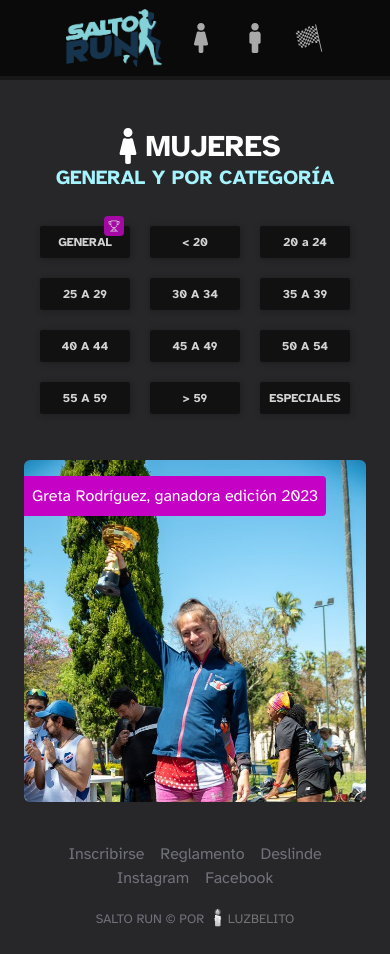
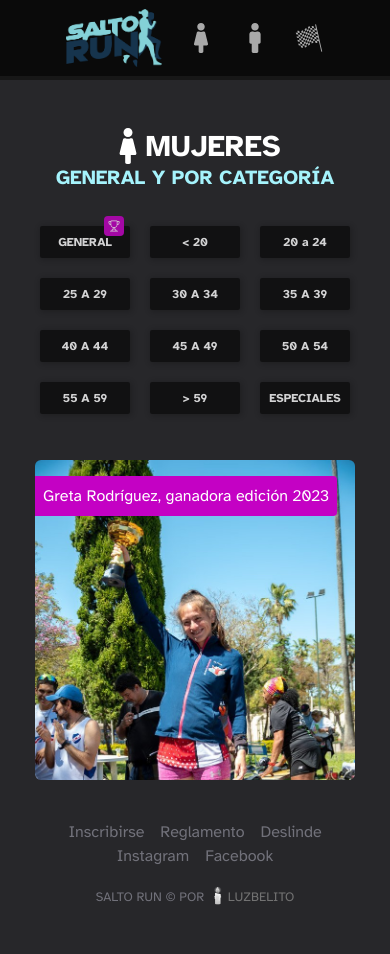
Before and after one commit to riberojuanca/saltorun, a Next.js app: page /tables/mujeres in a window 390 px wide. After the commit the page ends 932 px from the top, so only its background shows below. Built offline with nearby package versions, Linux system fonts and the light colour scheme.

Commit message:
Champions mobile image size was corrected

```diff
--- a/src/app/tables/hombres/page.jsx
+++ b/src/app/tables/hombres/page.jsx
@@ -4,7 +4,7 @@ import Image from "next/image";
 function page() {
   return (
     <main className=" w-full ms-auto me-auto p-6">
-      <div className=" max-w-xl relative ms-auto me-auto">
+      <div className=" max-w-80 md:max-w-xl relative ms-auto me-auto">
         <Image
           className=" rounded-md ms-auto me-auto"
           src={"/bryan.jpg"}
--- a/src/app/tables/mujeres/page.jsx
+++ b/src/app/tables/mujeres/page.jsx
@@ -4,7 +4,7 @@ import Image from "next/image";
 function page() {
   return (
     <main className=" w-full ms-auto me-auto p-6">
-      <div className=" max-w-xl relative ms-auto me-auto">
+      <div className=" max-w-80 md:max-w-xl relative ms-auto me-auto">
         <Image
           className=" rounded-md ms-auto me-auto"
           src={"/greta.jpg"}
```
